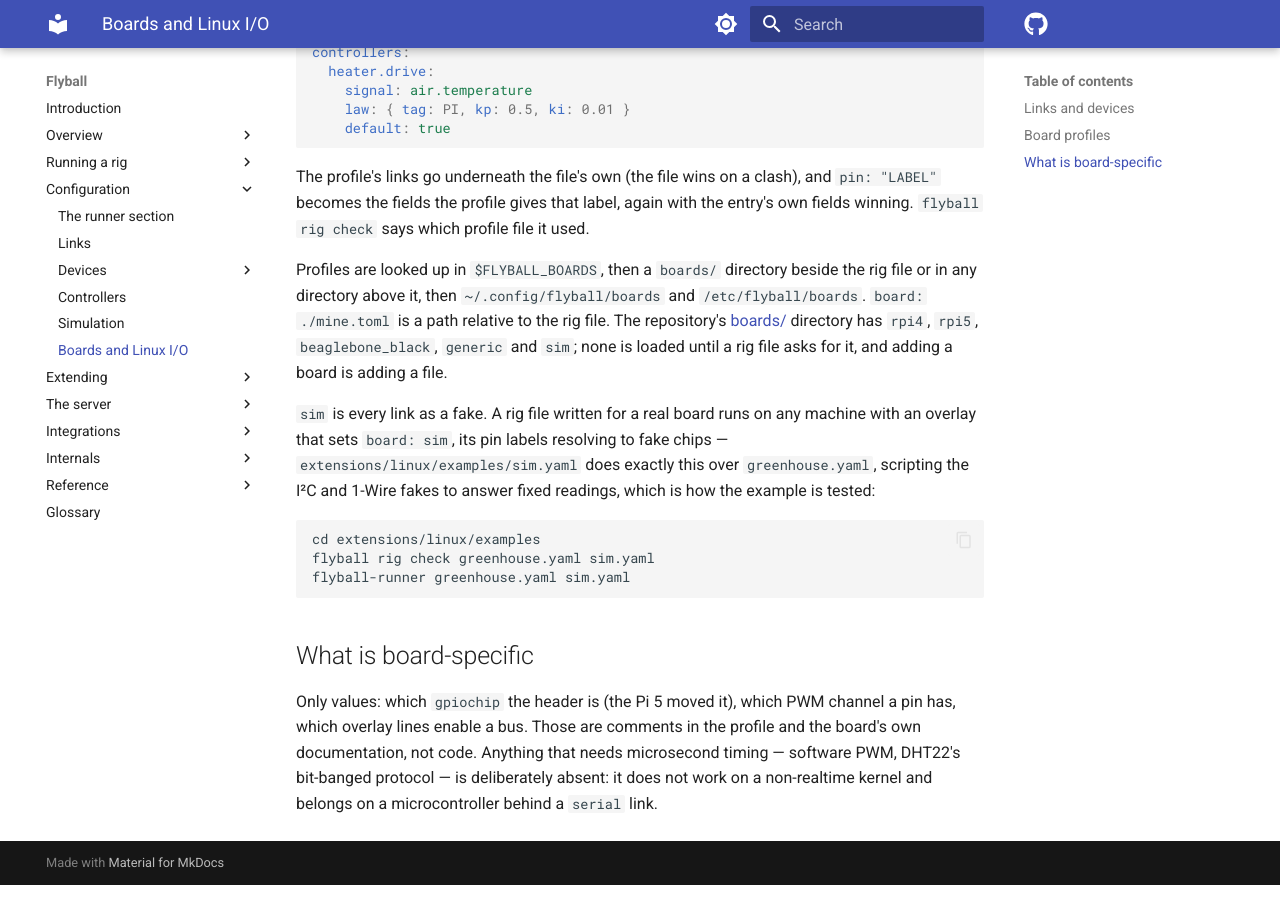
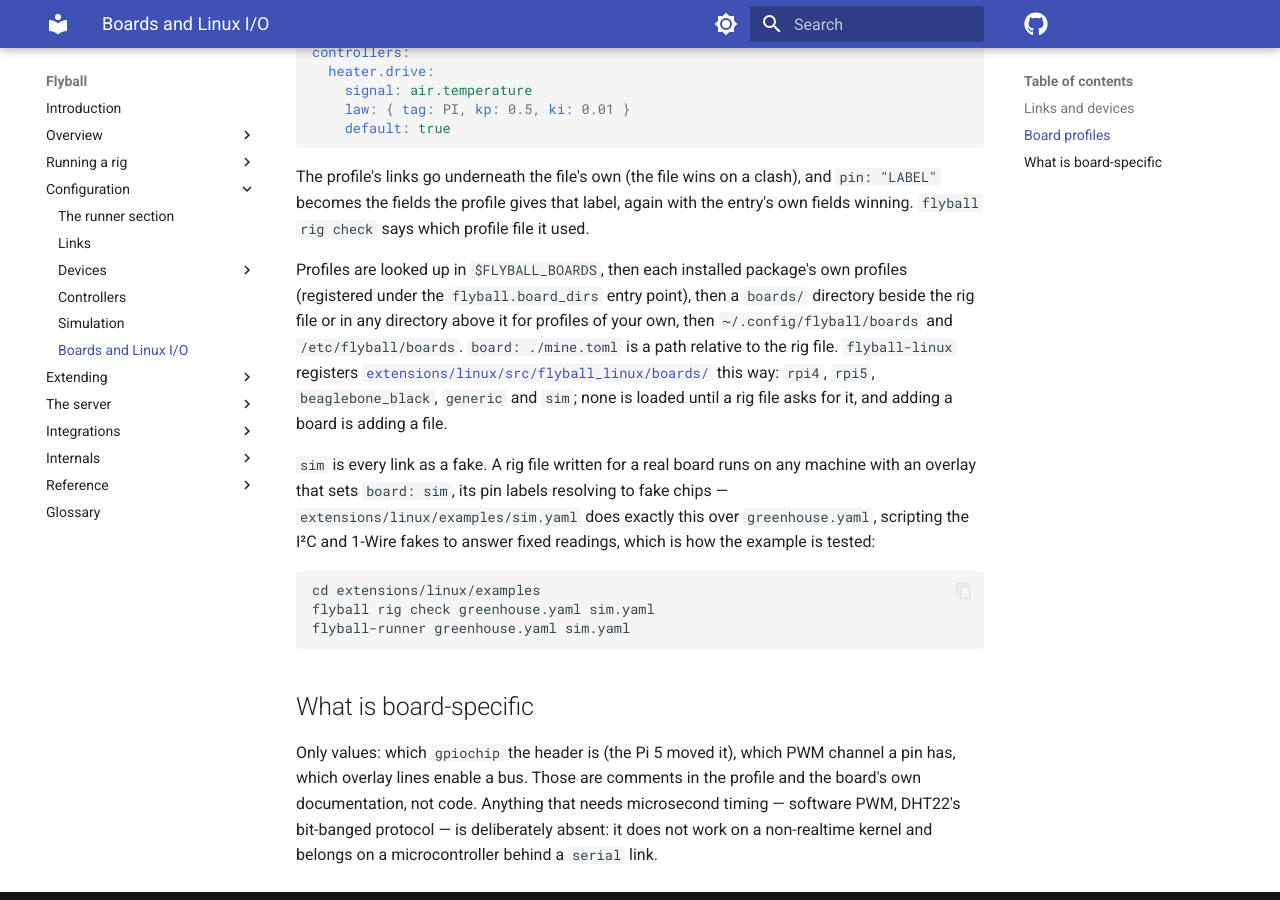
Before and after one commit to bengineer42/flyball, an MkDocs documentation site: the page built from book/src/2-config/boards.md, in a window 1280 px wide and 900 px high, scrolled down 2730 px. Built offline with MkDocs 1.6.1 and Material for MkDocs 9.7.7, drawn with Linux system fonts in a browser that asks for light colours; comment, search, counter and statistics services are not loaded; the version menu is left out; some of the changed text lies outside the part shown.

Commit message:
boards: wire up discover_paths and board_dirs (rest of the previous commit)
The previous commit's git add silently dropped these paths (a failed
"boards/" pathspec aborted the whole invocation) -- the actual code that
makes the board move work: discover_paths() in core/config.py,
board_dirs()'s entry-point lookup in runtime/config.py, the
flyball.board_dirs entry point in extensions/linux/pyproject.toml, and
the doc/test updates.

Part of the extensions/ restructure (brain/tasks/extensions-restructure.md), phase 4.

````diff
--- a/book/src/2-config/boards.md
+++ b/book/src/2-config/boards.md
@@ -57,8 +57,9 @@ is a short module against the link protocol, tested to the byte on the fake.
 
 ## Board profiles
 
-A profile declares a machine's links and names its pins. `boards/rpi5.toml`,
-quoted in part as the file actually is:
+A profile declares a machine's links and names its pins.
+`extensions/linux/src/flyball_linux/boards/rpi5.toml`, quoted in part as the
+file actually is:
 
 ```toml
 name = "Raspberry Pi 5"
@@ -113,12 +114,14 @@ clash), and `pin: "LABEL"` becomes the fields the profile gives that label,
 again with the entry's own fields winning. `flyball rig check` says which
 profile file it used.
 
-Profiles are looked up in `$FLYBALL_BOARDS`, then a `boards/` directory
-beside the rig file or in any directory above it, then
-`~/.config/flyball/boards` and `/etc/flyball/boards`. `board: ./mine.toml`
-is a path relative to the rig file. The repository's [boards/](https://github.com/bengineer42/flyball/tree/main/boards)
-directory has `rpi4`, `rpi5`, `beaglebone_black`, `generic` and `sim`; none
-is loaded until a rig file asks for it, and adding a board is adding a file.
+Profiles are looked up in `$FLYBALL_BOARDS`, then each installed package's
+own profiles (registered under the `flyball.board_dirs` entry point), then a
+`boards/` directory beside the rig file or in any directory above it for
+profiles of your own, then `~/.config/flyball/boards` and
+`/etc/flyball/boards`. `board: ./mine.toml` is a path relative to the rig
+file. `flyball-linux` registers [`extensions/linux/src/flyball_linux/boards/`](https://github.com/bengineer42/flyball/tree/main/extensions/linux/src/flyball_linux/boards)
+this way: `rpi4`, `rpi5`, `beaglebone_black`, `generic` and `sim`; none is
+loaded until a rig file asks for it, and adding a board is adding a file.
 
 `sim` is every link as a fake. A rig file written for a real board runs on
 any machine with an overlay that sets `board: sim`, its pin labels resolving
````
Also changed, not shown: examples/humidity/book/src/4-hardware/board.md (+1 -1 lines), extensions/linux/src/flyball_linux/boards/README.md, 4 other files.
